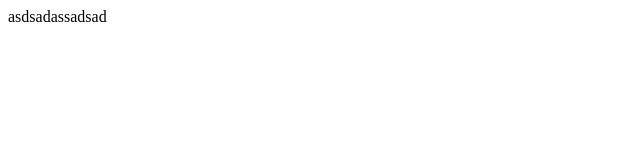
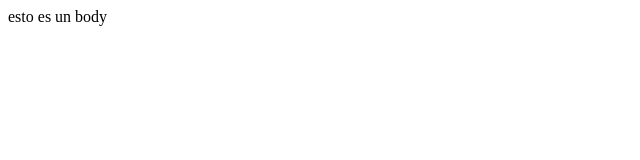
Before and after one commit to SalasFacundo/demo-repo2, a plain HTML site: page index.html in a window 1280 px wide. Shown: the full height of the page, 0-640 px from the left. Drawn offline with Linux system fonts and the light colour scheme.

Commit message:
Se agrego body

```diff
--- a/index.html
+++ b/index.html
@@ -5,7 +5,7 @@
 	<title>Prueba git</title>
 </head>
 <body>
-asdsadassadsad
+esto es un body
 
 </body>
 </html>
```
